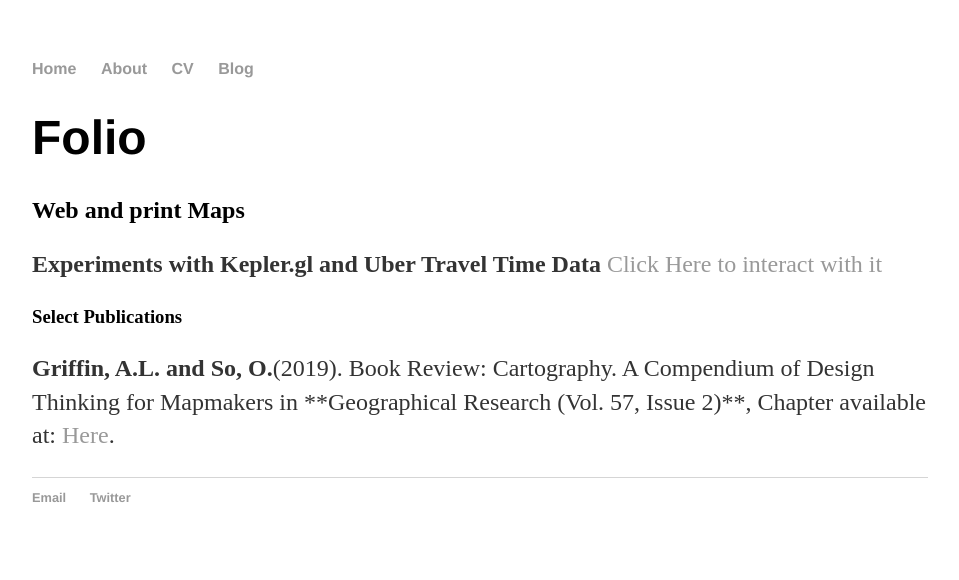
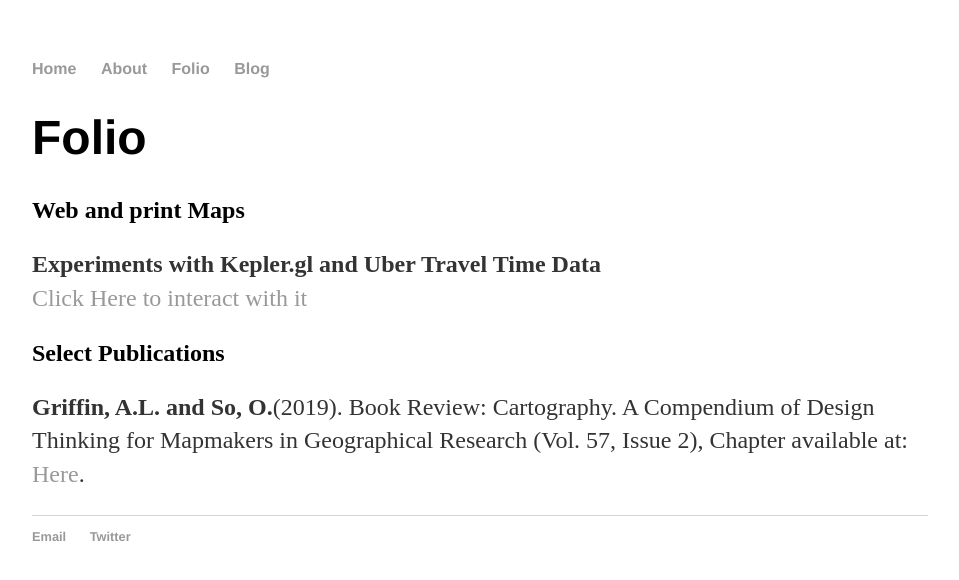
Before and after one commit to cartoos/cartoos.github.io, a Jekyll site: the page cv/index.html, which Jekyll copies as it is, in a window 1280 px wide. Shown: the top 580 px of the page, without its empty margins (160-1119 px from the left). Built offline with Jekyll 4.4.1, drawn with Linux system fonts in a browser that asks for light colours.

Commit message:
Update index.html

```diff
--- a/cv/index.html
+++ b/cv/index.html
@@ -13,7 +13,7 @@
 <ul>
 <li><a href="/">Home</a></li>
 <li><a href="/about">About</a></li>
-<li><a href="/cv">CV</a></li>
+<li><a href="/cv">Folio</a></li>
 <li><a href="/blog">Blog</a></li>
 </ul>
     </nav>
@@ -22,12 +22,14 @@
 		<h1> Folio</h1>
 
 		<h2>Web and print Maps</h2>
-		<p><strong>Experiments with Kepler.gl and Uber Travel Time Data</strong><a href="https://kepler.gl/demo/map/carto?mapId=08c80e8b-084d-8155-bdb4-558f4429b665&owner=cartoos&privateMap=false">
+		<p><strong>Experiments with Kepler.gl and Uber Travel Time Data</strong>
+		<br>
+			<a href="https://kepler.gl/demo/map/carto?mapId=08c80e8b-084d-8155-bdb4-558f4429b665&owner=cartoos&privateMap=false">
 		Click Here to interact with it </a>
 
-					<h3>Select Publications</h3>
+					<h2>Select Publications</h2>
 					<p><strong>Griffin, A.L. and So, O.</strong>(2019). Book Review: Cartography. A Compendium of Design Thinking for Mapmakers
-		in **Geographical Research (Vol. 57, Issue 2)**, Chapter available at: <a href="https://onlinelibrary.wiley.com/doi/abs/10.1111/1745-5871.12327">Here</a>.</p>
+						in <emphasis>Geographical Research (Vol. 57, Issue 2)</emphasis>, Chapter available at: <a href="https://onlinelibrary.wiley.com/doi/abs/10.1111/1745-5871.12327">Here</a>.</p>
 
 
 	</div>
```
